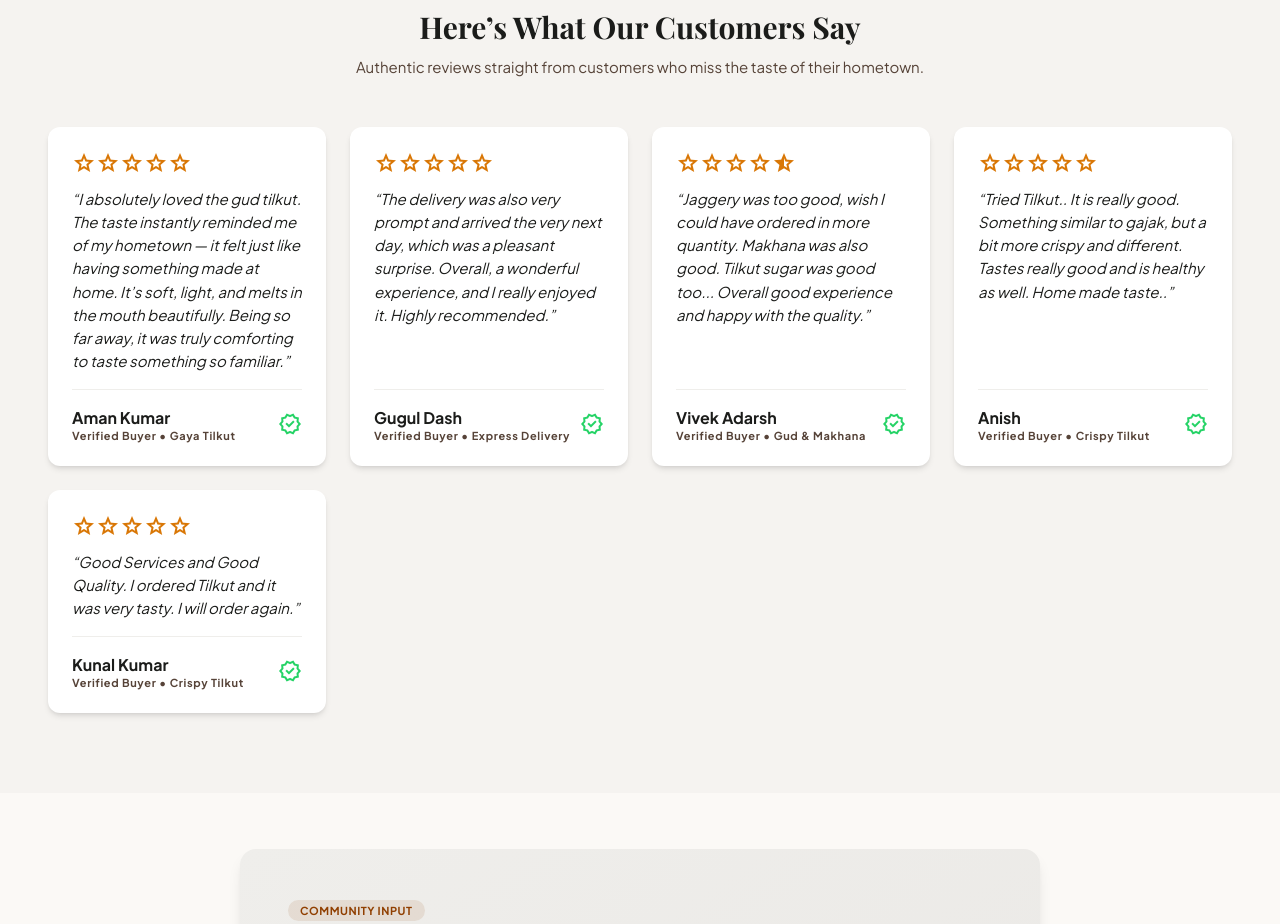
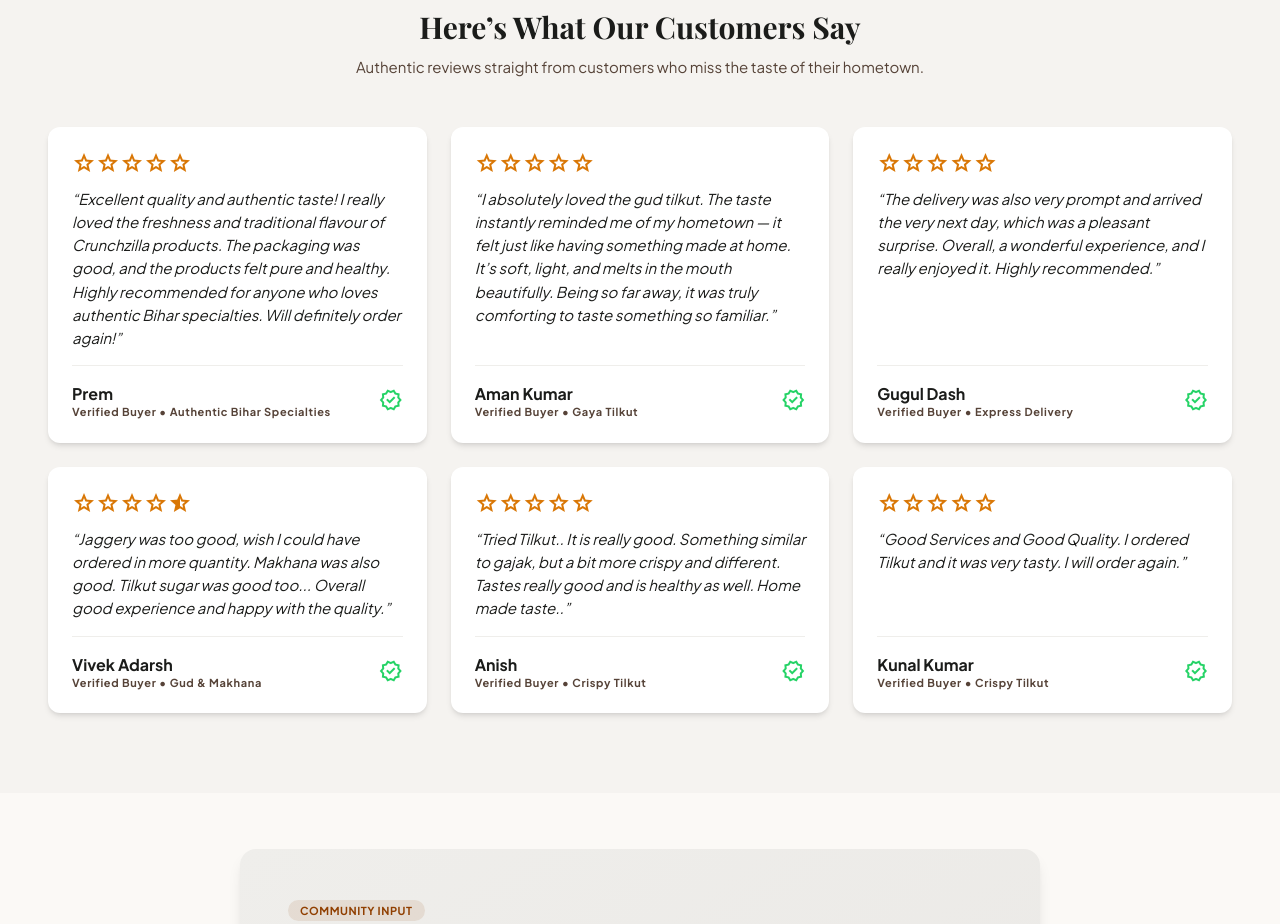
Before and after one commit to Ankit12320/crunchzilla-ui, a Next.js app: page / in a window 1280 px wide. Shown: the part 3562-4486 px from the top of the page. Built offline with nearby package versions, Linux system fonts and the light colour scheme.

Commit message:
feat(testimonials): add customer testimonial from Prem with matching card design

```diff
--- a/src/components/home/TestimonialsSection.tsx
+++ b/src/components/home/TestimonialsSection.tsx
@@ -13,7 +13,7 @@ export default function TestimonialsSection({ testimonials }: { testimonials: Te
           title="Here’s What Our Customers Say"
           description="Authentic reviews straight from customers who miss the taste of their hometown."
         />
-        <div className="grid grid-cols-1 gap-6 md:grid-cols-2 lg:grid-cols-4">
+        <div className="grid grid-cols-1 gap-6 md:grid-cols-2 lg:grid-cols-3">
           {testimonials.map(({ id, name, purchase, rating, quote }) => (
             <figure
               key={id}
--- a/src/constants/about.ts
+++ b/src/constants/about.ts
@@ -126,6 +126,11 @@ export const FEATURED_STORY = {
 
 export const COMMUNITY_VOICES = [
   {
+    name: "Prem",
+    quote:
+      "Excellent quality and authentic taste! I really loved the freshness and traditional flavour. The packaging was good, pure and healthy. Highly recommended for authentic Bihar specialties.",
+  },
+  {
     name: "Gugul Dash",
     quote: "The delivery was prompt and arrived next day. Makhana was crisp and Gud was exceptional.",
   },
--- a/src/data/mock/testimonials.json
+++ b/src/data/mock/testimonials.json
@@ -1,4 +1,11 @@
 [
+  {
+    "id": "prem",
+    "name": "Prem",
+    "purchase": "Authentic Bihar Specialties",
+    "rating": 5,
+    "quote": "Excellent quality and authentic taste! I really loved the freshness and traditional flavour of Crunchzilla products. The packaging was good, and the products felt pure and healthy. Highly recommended for anyone who loves authentic Bihar specialties. Will definitely order again!"
+  },
   {
     "id": "aman-kumar",
     "name": "Aman Kumar",
```
